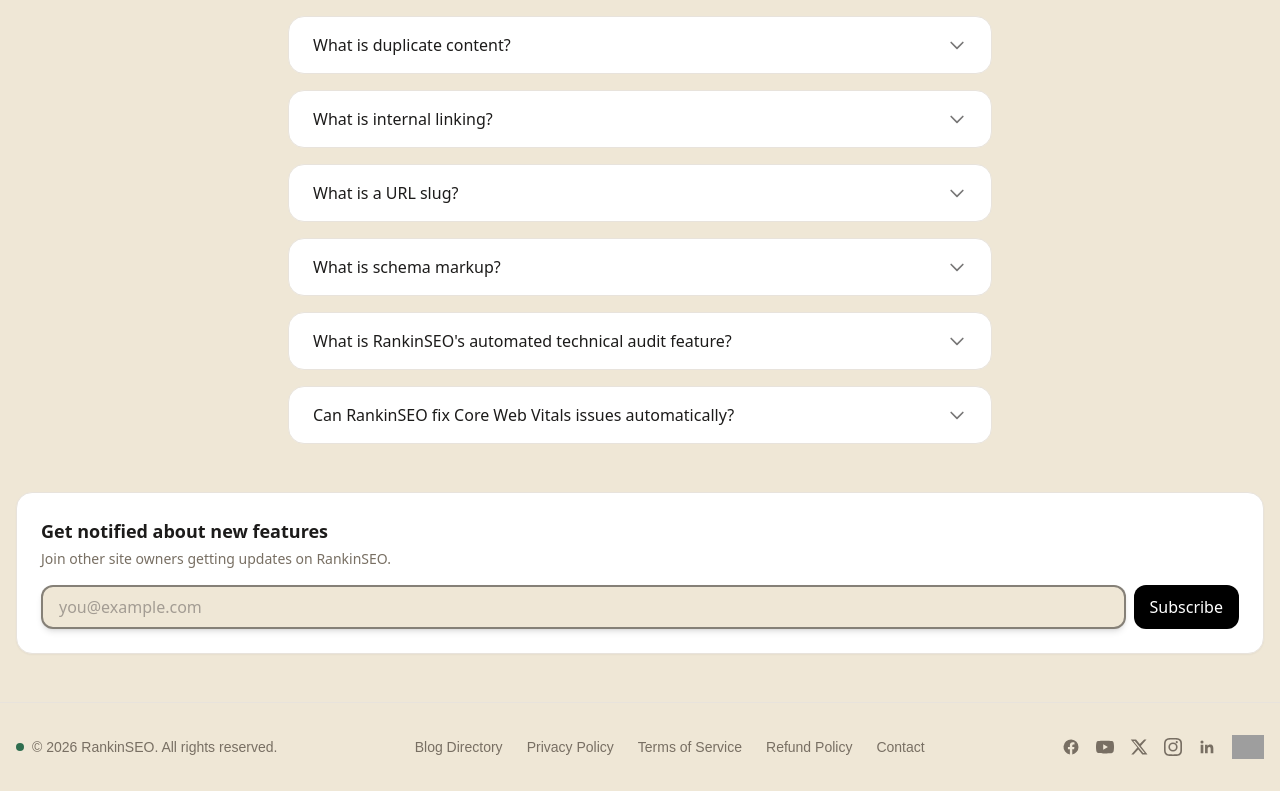
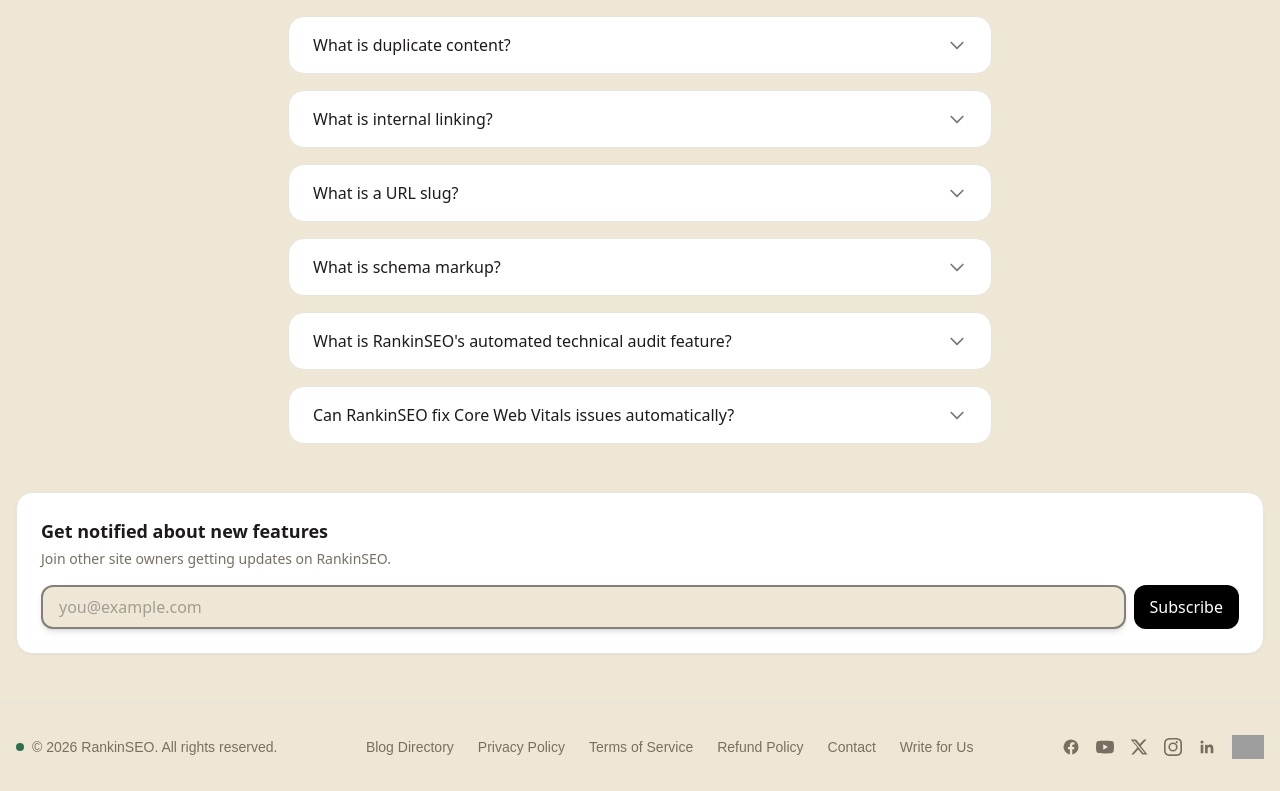
Before and after one commit to asgharshakir94-jpg/-my-seo-app, a Next.js app: page / in a window 1280 px wide. Shown: the part 6405-7196 px from the top of the page. Built offline with nearby package versions, Linux system fonts and the light colour scheme; no server answers; grey boxes are pictures that could not be loaded.

Commit message:
Add Write for us to footer and sitemap

```diff
--- a/app/sitemap.ts
+++ b/app/sitemap.ts
@@ -33,6 +33,7 @@ export default async function sitemap(): Promise<MetadataRoute.Sitemap> {
     page('/audit/', 'monthly', 0.7),
     page('/blog/', 'daily', 0.7),
     page('/contact/', 'monthly', 0.5),
+    page('/write-for-us/', 'monthly', 0.5),
   ];
 
   let blogRoutes: MetadataRoute.Sitemap = [];
--- a/components/Footer.tsx
+++ b/components/Footer.tsx
@@ -29,6 +29,9 @@ export default function Footer() {
           </Link>
           <Link href="/contact" className="hover:text-ink transition-colors">
             Contact
+          </Link>
+          <Link href="/write-for-us" className="hover:text-ink transition-colors">
+            Write for Us
           </Link>
         </div>
 
```
